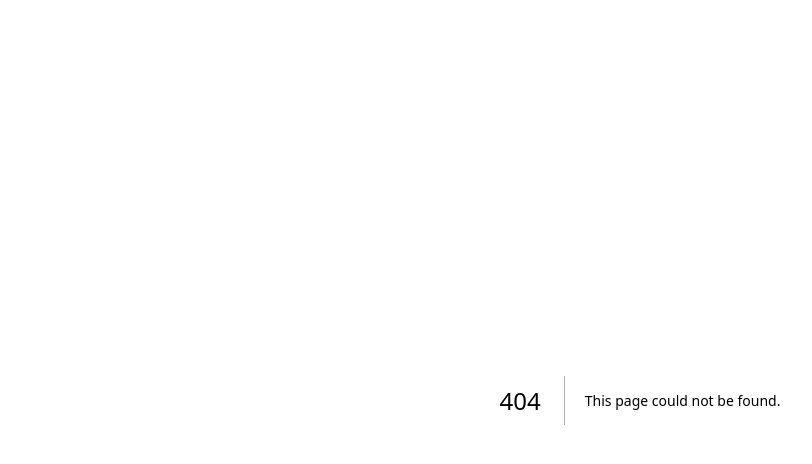
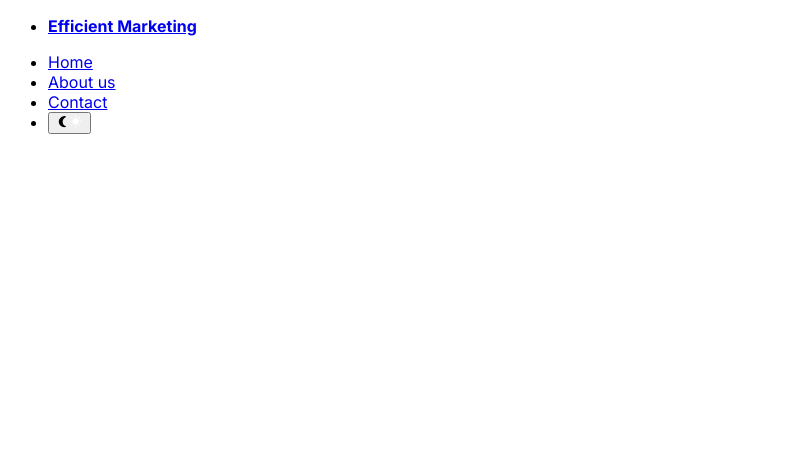
Before and after one commit to PadoSensei/lu-blog-next, a Next.js app: page /pages/about in a window 1280 px wide. Before the commit this address had no page. Shown: the top 464 px of the page, without its empty margins (0-812 px from the left). Built offline with nearby package versions, Linux system fonts and the light colour scheme.

Commit message:
basic structure

```diff
--- /dev/null
+++ b/src/app/components/Header.js
@@ -0,0 +1,47 @@
+import Link from "next/link";
+import { MdNightlightRound, MdWbSunny } from "react-icons/md";
+const Header = () => {
+  return (
+    <nav>
+      <ul>
+        <li>
+          <Link href="/">
+            <strong>Efficient Marketing</strong>
+          </Link>
+        </li>
+      </ul>
+
+      <ul>
+        <li>
+          <Link href="/">Home</Link>
+        </li>
+        <li>
+          <Link href="/pages/about">About us</Link>
+        </li>
+        <li>
+          <Link href="/pages/contact">Contact</Link>
+        </li>
+        <li>
+          <button
+            id="theme-toggle"
+            type="button"
+            className="theme-toggle-button"
+            data-theme-switcher="light"
+          >
+            <MdNightlightRound
+              fill="black"
+              // className={color}
+              id="theme-toggle-dark-icon"
+            />
+            <MdWbSunny
+              fill="white"
+              // className={color}
+              id="theme-toggle-light-icon"
+            />
+          </button>
+        </li>
+      </ul>
+    </nav>
+  );
+};
+export default Header;
--- a/src/app/layout.tsx
+++ b/src/app/layout.tsx
@@ -15,7 +15,7 @@ const RootLayout = ({
   children: React.ReactNode
 }) => {
   return (
-    <html lang="en">
+    <html lang="en" data-theme="light">
       <body className={inter.className}>{children}</body>
     </html>
   )
--- /dev/null
+++ b/src/app/pages/about/page.tsx
@@ -0,0 +1,13 @@
+import Header from "@/app/components/Header"
+
+
+const About = () => {
+    return (
+
+
+        <Header></Header>
+
+    )
+}
+
+export default About
--- /dev/null
+++ b/src/app/styles/style.css
@@ -0,0 +1,40 @@
+/**
+ * Custom theme
+*/
+/* Red Light scheme (Default) */
+/* Can be forced with data-theme="light" */
+[data-theme="light"],
+:root:not([data-theme="dark"]) {
+  --primary: #e53935;
+  --primary-hover: #d32f2f;
+  --primary-focus: rgba(229, 57, 53, 0.125);
+  --primary-inverse: #FFF;
+}
+
+/* Red Dark scheme (Auto) */
+/* Automatically enabled if user has Dark mode enabled */
+@media only screen and (prefers-color-scheme: dark) {
+  :root:not([data-theme="light"]) {
+    --primary: #e53935;
+    --primary-hover: #f44336;
+    --primary-focus: rgba(229, 57, 53, 0.25);
+    --primary-inverse: #FFF;
+  }
+}
+
+/* Red Dark scheme (Forced) */
+/* Enabled if forced with data-theme="dark" */
+[data-theme="dark"] {
+  --primary: #e53935;
+  --primary-hover: #f44336;
+  --primary-focus: rgba(229, 57, 53, 0.25);
+  --primary-inverse: #FFF;
+}
+
+/* Red (Common styles) */
+:root {
+  --form-element-active-border-color: var(--primary);
+  --form-element-focus-color: var(--primary-focus);
+  --switch-color: var(--primary-inverse);
+  --switch-checked-background-color: var(--primary);
+}
```
Also changed, not shown: package.json (+5 -3 lines), src/app/[slug]/page.js (added, +17 -0 lines), src/app/helpers/fetch-blogs.js (added, +19 -0 lines), src/app/page.tsx (+21 -6 lines), src/app/pages/contact/page.tsx (added, +12 -0 lines), 2 other files (tests, documents, lock files or other folders).
